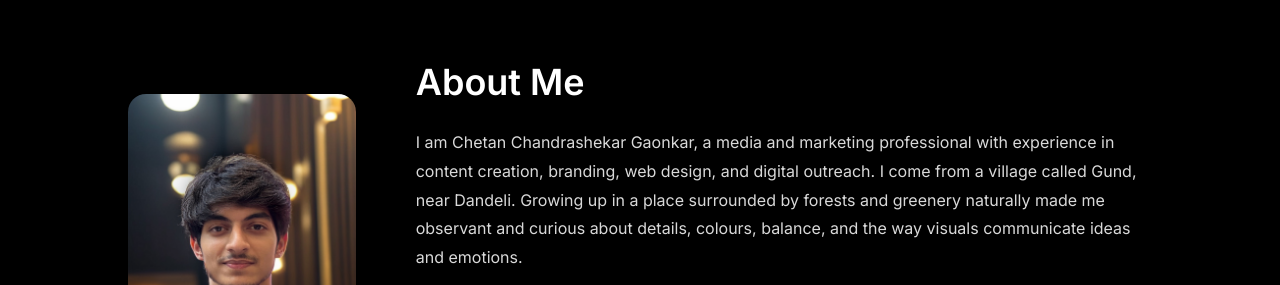
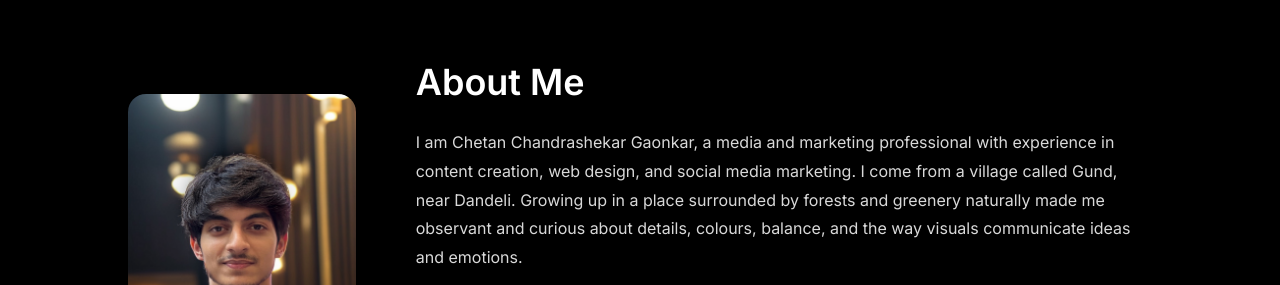
Before and after one commit to gaonkarchetan/chetan-portfolio, a plain HTML site: page index.html in a window 1280 px wide. Shown: the part 860-1145 px from the top of the page. Drawn offline with nearby package versions, Linux system fonts and the light colour scheme.

Commit message:
Add files via upload

```diff
--- a/index.html
+++ b/index.html
@@ -35,7 +35,7 @@
     <div class="text">
       <h3>About Me</h3>
       <p>
-        I am Chetan Chandrashekar Gaonkar, a media and marketing professional with experience in content creation, branding, web design, and digital outreach. I come from a village called Gund, near Dandeli. Growing up in a place surrounded by forests and greenery naturally made me observant and curious about details, colours, balance, and the way visuals communicate ideas and emotions.
+        I am Chetan Chandrashekar Gaonkar, a media and marketing professional with experience in content creation, web design, and social media marketing. I come from a village called Gund, near Dandeli. Growing up in a place surrounded by forests and greenery naturally made me observant and curious about details, colours, balance, and the way visuals communicate ideas and emotions.
       </p>
       <p>
         That environment shaped the way I see and understand things. Being close to nature helped me develop a habit of observing closely - noticing light, shadows, textures, and how small details come together to tell a story. Over time, this way of observing turned into practical skills that I now use in photography, videography, design, and web work to help startups and businesses present themselves clearly and professionally online.
```
Also changed, not shown: 1 other file.
